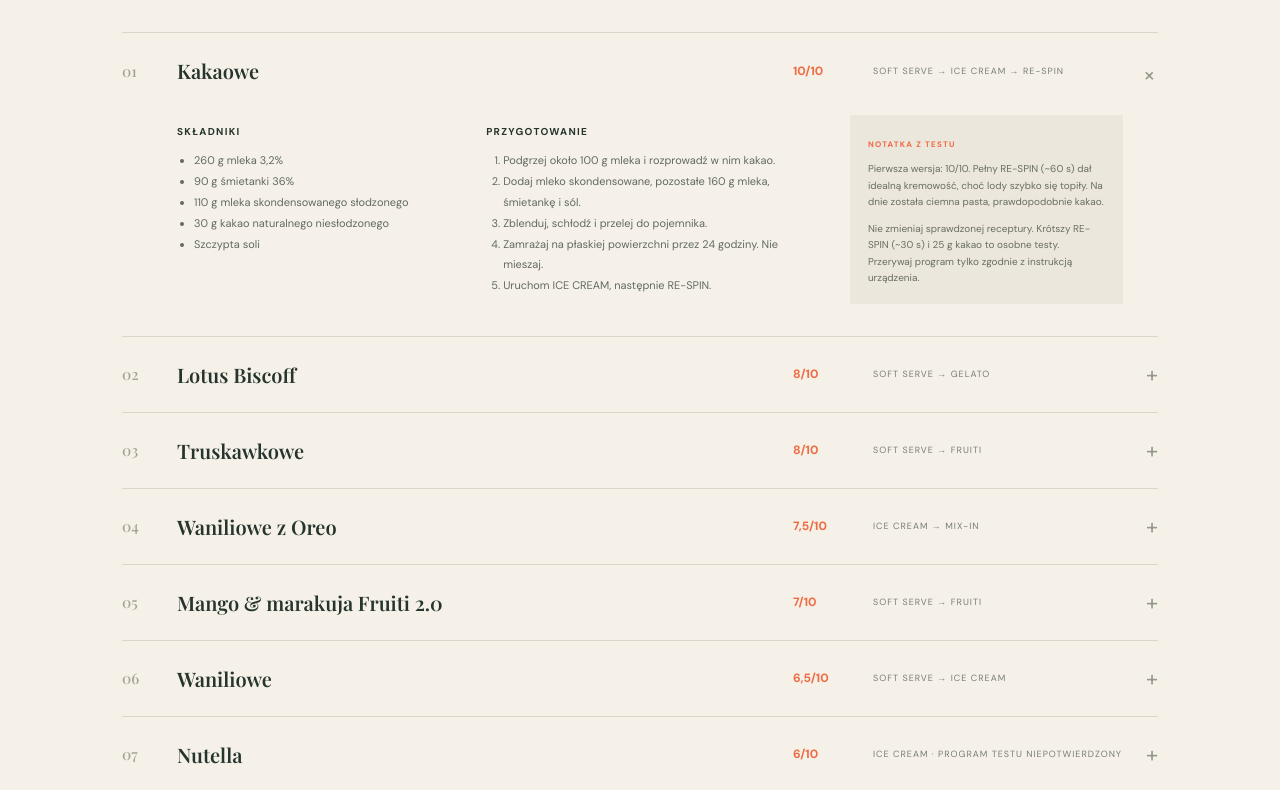
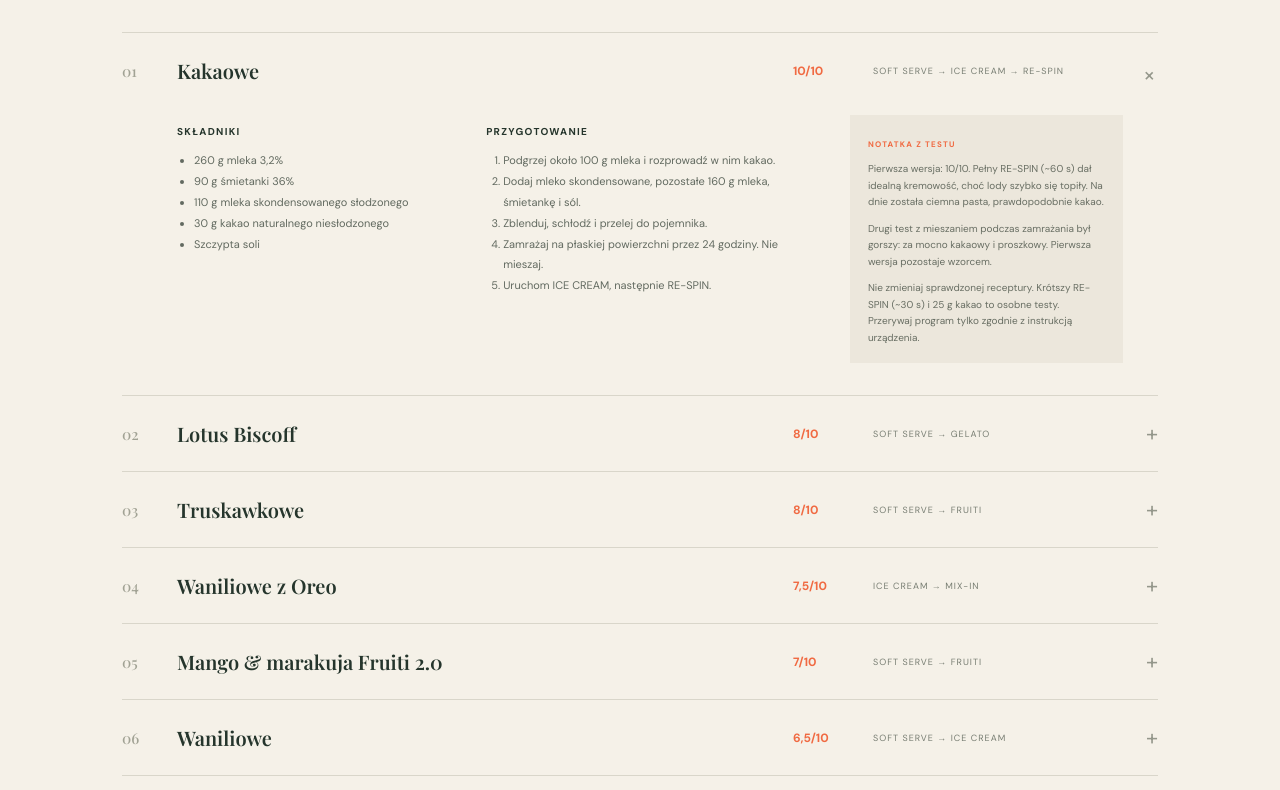
Before and after one commit to shayenek/swirlbook, a plain HTML site: page index.html in a window 1280 px wide. Shown: the part 3230-4020 px from the top of the page. Drawn offline with nearby package versions, Linux system fonts and the light colour scheme.

Commit message:
Record cocoa test history

```diff
--- a/index.html
+++ b/index.html
@@ -122,7 +122,7 @@
 
     <section class="recipe-details section-wrap" aria-label="Szczegółowe przepisy">
       <div class="section-heading"><div><p class="eyebrow">PROPORCJE I NOTATKI</p><h2>Strony z notesu</h2></div><p class="section-aside">Zapisane dokładnie tak,<br>jak wyszły z kuchni.</p></div>
-      <details class="detail" id="recipe-kakaowe" open><summary><span class="detail-num">01</span><span class="detail-title">Kakaowe</span><span class="detail-score">10/10</span><span class="detail-program">SOFT SERVE → ICE CREAM → RE-SPIN</span><span class="detail-plus">+</span></summary><div class="detail-content"><div><h4>Składniki</h4><ul><li>260 g mleka 3,2%</li><li>90 g śmietanki 36%</li><li>110 g mleka skondensowanego słodzonego</li><li>30 g kakao naturalnego niesłodzonego</li><li>Szczypta soli</li></ul></div><div><h4>Przygotowanie</h4><ol><li>Podgrzej około 100 g mleka i rozprowadź w nim kakao.</li><li>Dodaj mleko skondensowane, pozostałe 160 g mleka, śmietankę i sól.</li><li>Zblenduj, schłodź i przelej do pojemnika.</li><li>Zamrażaj na płaskiej powierzchni przez 24 godziny. Nie mieszaj.</li><li>Uruchom ICE CREAM, następnie RE-SPIN.</li></ol></div><aside class="detail-note"><b>NOTATKA Z TESTU</b><p>Pierwsza wersja: 10/10. Pełny RE-SPIN (~60 s) dał idealną kremowość, choć lody szybko się topiły. Na dnie została ciemna pasta, prawdopodobnie kakao.</p><p>Nie zmieniaj sprawdzonej receptury. Krótszy RE-SPIN (~30 s) i 25 g kakao to osobne testy. Przerywaj program tylko zgodnie z instrukcją urządzenia.</p></aside></div></details>
+      <details class="detail" id="recipe-kakaowe" open><summary><span class="detail-num">01</span><span class="detail-title">Kakaowe</span><span class="detail-score">10/10</span><span class="detail-program">SOFT SERVE → ICE CREAM → RE-SPIN</span><span class="detail-plus">+</span></summary><div class="detail-content"><div><h4>Składniki</h4><ul><li>260 g mleka 3,2%</li><li>90 g śmietanki 36%</li><li>110 g mleka skondensowanego słodzonego</li><li>30 g kakao naturalnego niesłodzonego</li><li>Szczypta soli</li></ul></div><div><h4>Przygotowanie</h4><ol><li>Podgrzej około 100 g mleka i rozprowadź w nim kakao.</li><li>Dodaj mleko skondensowane, pozostałe 160 g mleka, śmietankę i sól.</li><li>Zblenduj, schłodź i przelej do pojemnika.</li><li>Zamrażaj na płaskiej powierzchni przez 24 godziny. Nie mieszaj.</li><li>Uruchom ICE CREAM, następnie RE-SPIN.</li></ol></div><aside class="detail-note"><b>NOTATKA Z TESTU</b><p>Pierwsza wersja: 10/10. Pełny RE-SPIN (~60 s) dał idealną kremowość, choć lody szybko się topiły. Na dnie została ciemna pasta, prawdopodobnie kakao.</p><p>Drugi test z mieszaniem podczas zamrażania był gorszy: za mocno kakaowy i proszkowy. Pierwsza wersja pozostaje wzorcem.</p><p>Nie zmieniaj sprawdzonej receptury. Krótszy RE-SPIN (~30 s) i 25 g kakao to osobne testy. Przerywaj program tylko zgodnie z instrukcją urządzenia.</p></aside></div></details>
       <details class="detail" id="recipe-lotus"><summary><span class="detail-num">02</span><span class="detail-title">Lotus Biscoff</span><span class="detail-score">8/10</span><span class="detail-program">SOFT SERVE → GELATO</span><span class="detail-plus">+</span></summary><div class="detail-content"><div><h4>Składniki</h4><ul><li>270 g mleka 3,2%</li><li>60 g śmietanki 36%</li><li>30 g mleka skondensowanego słodzonego</li><li>70 g kremu Lotus Biscoff</li><li>Szczypta soli</li></ul></div><div><h4>Przygotowanie</h4><ol><li>Wymieszaj mleko z kremem Lotus.</li><li>Dodaj pozostałe składniki i zblenduj.</li><li>Zamrażaj przez 24 godziny, potem uruchom GELATO.</li></ol></div><aside class="detail-note"><b>NOTATKA Z TESTU</b><p>Bardzo dobry smak, drobne białe grudki (prawdopodobnie tłuszcz). Następnym razem przetestuj delikatne podgrzanie mleka z kremem.</p></aside></div></details>
       <details class="detail" id="recipe-truskawkowe"><summary><span class="detail-num">03</span><span class="detail-title">Truskawkowe</span><span class="detail-score">8/10</span><span class="detail-program">SOFT SERVE → FRUITI</span><span class="detail-plus">+</span></summary><div class="detail-content"><div><h4>Składniki</h4><ul><li>300 g mrożonych truskawek</li><li>124 g mleka 3,2%</li><li>58 g cukru pudru</li><li>Odrobina soku z cytryny</li></ul></div><div><h4>Przygotowanie</h4><ol><li>Rozmroź truskawki i zachowaj sok.</li><li>Dodaj pozostałe składniki i zblenduj.</li><li>Zamrażaj przez 24 godziny, potem uruchom FRUITI.</li></ol></div><aside class="detail-note"><b>NOTATKA Z TESTU</b><p>Sprawdzony, intensywnie truskawkowy smak. Zachowaj proporcje.</p></aside></div></details>
       <details class="detail" id="recipe-oreo"><summary><span class="detail-num">04</span><span class="detail-title">Waniliowe z Oreo</span><span class="detail-score">7,5/10</span><span class="detail-program">ICE CREAM → MIX-IN</span><span class="detail-plus">+</span></summary><div class="detail-content"><div><h4>Składniki</h4><ul><li>280 g mleka 3,2%</li><li>90 g śmietanki 36%</li><li>150 g mleka skondensowanego słodzonego</li><li>1–2 krople skoncentrowanego aromatu waniliowego</li><li>Pokruszone Oreo — dokładna ilość niepotwierdzona</li></ul></div><div><h4>Przygotowanie</h4><ol><li>Wymieszaj składniki bazy bez Oreo.</li><li>Zamrażaj przez 24 godziny i przetwórz na ICE CREAM.</li><li>Dodaj Oreo i użyj MIX-IN zgodnie z instrukcją urządzenia.</li></ol></div><aside class="detail-note"><b>NOTATKA Z TESTU</b><p>Lepsze niż sama wanilia. Oreo rozprowadziły się nierównomiernie, szczególnie mało przy dnie i krawędziach.</p></aside></div></details>
```
